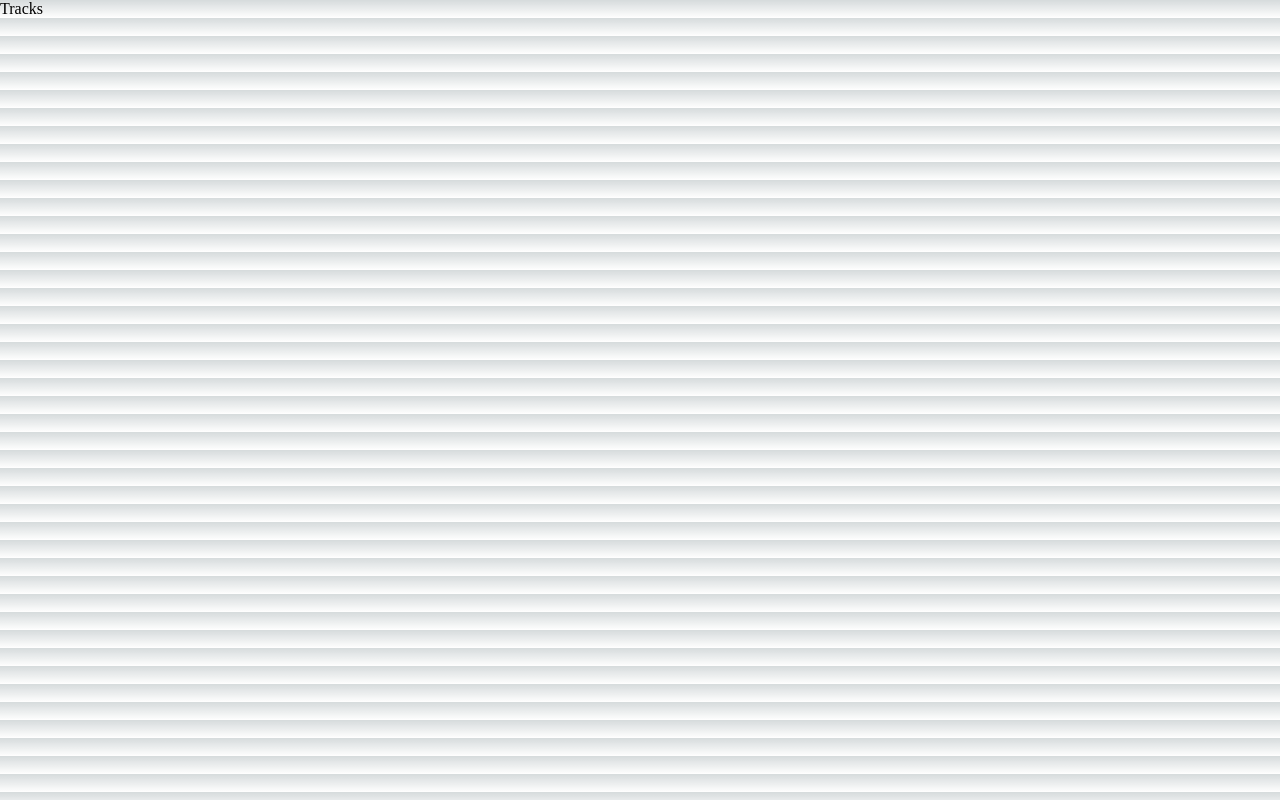
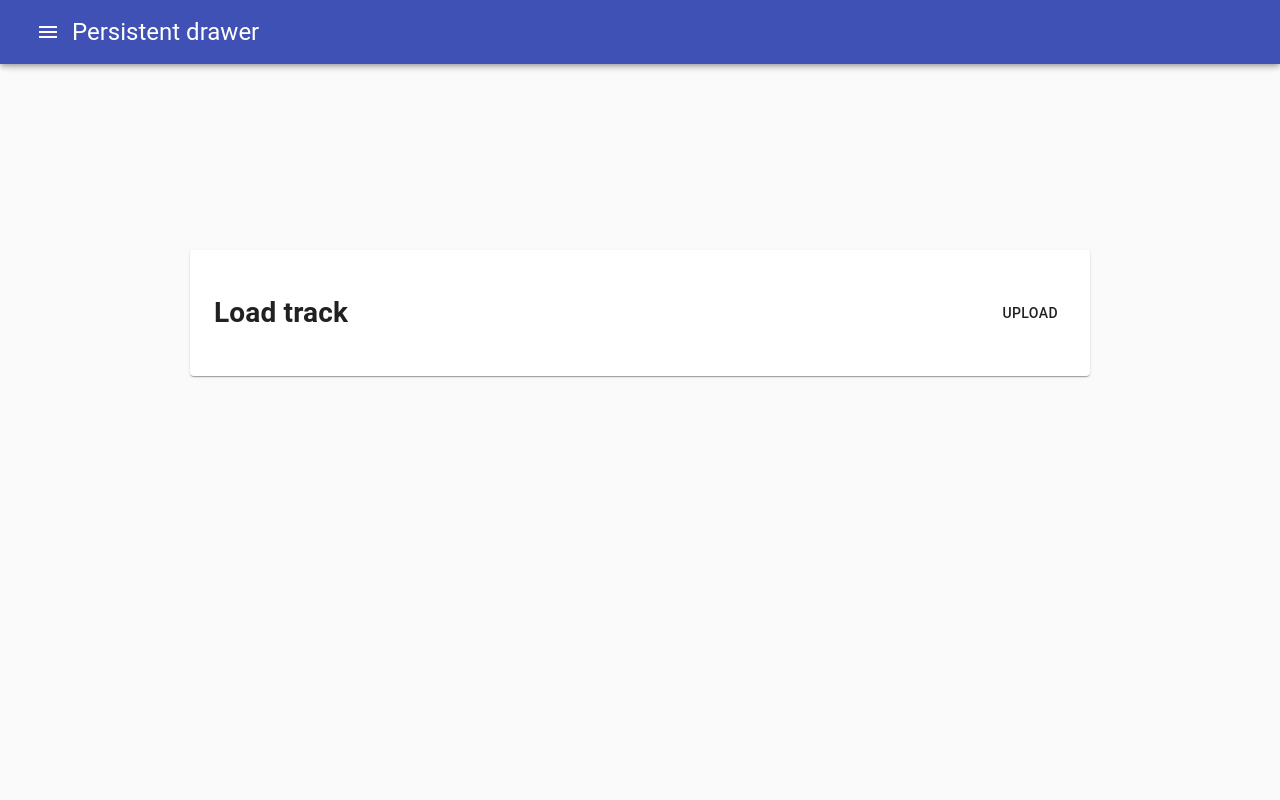
Before and after one commit to AlexeyTuzov/music-platform-client, a Next.js app: page /tracks in a window 1280 px wide. Built offline with nearby package versions, Linux system fonts and the light colour scheme.

Commit message:
Navbar styles fixed

```diff
--- /dev/null
+++ b/layouts/Main.layout.tsx
@@ -0,0 +1,19 @@
+import { FC, ReactNode } from "react";
+import Navbar from "../components/Navbar/Navbar";
+import { Container } from "@material-ui/core";
+
+interface NavbarProps {
+    children: NonNullable<ReactNode>
+}
+const MainLayout: FC<NavbarProps> = ({children}) => {
+    return (
+        <>
+        <Navbar/>
+        <Container style={{marginTop: '250px', display: 'flex', flexDirection: 'column', justifyContent: 'center', alignItems: 'center'}}>
+            {children}
+        </Container>
+        </>
+    )
+}
+
+export default MainLayout;
--- a/pages/tracks/index.tsx
+++ b/pages/tracks/index.tsx
@@ -1,9 +1,25 @@
+import { Box, Button, Card, Grid } from '@material-ui/core';
+import MainLayout from '../../layouts/Main.layout';
+import { useRouter } from 'next/router';
+
 const Tracks = () => {
-    return (
-        <div>
-            Tracks
-        </div>
-    )
-}
+	const router = useRouter();
+	return (
+		<MainLayout>
+			<Grid container justifyContent="center">
+				<Card style={{ width: 900 }}>
+					<Box p={3}>
+						<Grid container justifyContent="space-between">
+							<h1>Load track</h1>
+							<Button onClick={() => router.push('/tracks/create')}>
+								Upload
+							</Button>
+						</Grid>
+					</Box>
+				</Card>
+			</Grid>
+		</MainLayout>
+	);
+};
 
 export default Tracks;
--- a/styles/globals.css
+++ b/styles/globals.css
@@ -1,107 +1,11 @@
-:root {
-  --max-width: 1100px;
-  --border-radius: 12px;
-  --font-mono: ui-monospace, Menlo, Monaco, 'Cascadia Mono', 'Segoe UI Mono',
-    'Roboto Mono', 'Oxygen Mono', 'Ubuntu Monospace', 'Source Code Pro',
-    'Fira Mono', 'Droid Sans Mono', 'Courier New', monospace;
-
-  --foreground-rgb: 0, 0, 0;
-  --background-start-rgb: 214, 219, 220;
-  --background-end-rgb: 255, 255, 255;
-
-  --primary-glow: conic-gradient(
-    from 180deg at 50% 50%,
-    #16abff33 0deg,
-    #0885ff33 55deg,
-    #54d6ff33 120deg,
-    #0071ff33 160deg,
-    transparent 360deg
-  );
-  --secondary-glow: radial-gradient(
-    rgba(255, 255, 255, 1),
-    rgba(255, 255, 255, 0)
-  );
-
-  --tile-start-rgb: 239, 245, 249;
-  --tile-end-rgb: 228, 232, 233;
-  --tile-border: conic-gradient(
-    #00000080,
-    #00000040,
-    #00000030,
-    #00000020,
-    #00000010,
-    #00000010,
-    #00000080
-  );
-
-  --callout-rgb: 238, 240, 241;
-  --callout-border-rgb: 172, 175, 176;
-  --card-rgb: 180, 185, 188;
-  --card-border-rgb: 131, 134, 135;
-}
-
-@media (prefers-color-scheme: dark) {
-  :root {
-    --foreground-rgb: 255, 255, 255;
-    --background-start-rgb: 0, 0, 0;
-    --background-end-rgb: 0, 0, 0;
-
-    --primary-glow: radial-gradient(rgba(1, 65, 255, 0.4), rgba(1, 65, 255, 0));
-    --secondary-glow: linear-gradient(
-      to bottom right,
-      rgba(1, 65, 255, 0),
-      rgba(1, 65, 255, 0),
-      rgba(1, 65, 255, 0.3)
-    );
-
-    --tile-start-rgb: 2, 13, 46;
-    --tile-end-rgb: 2, 5, 19;
-    --tile-border: conic-gradient(
-      #ffffff80,
-      #ffffff40,
-      #ffffff30,
-      #ffffff20,
-      #ffffff10,
-      #ffffff10,
-      #ffffff80
-    );
-
-    --callout-rgb: 20, 20, 20;
-    --callout-border-rgb: 108, 108, 108;
-    --card-rgb: 100, 100, 100;
-    --card-border-rgb: 200, 200, 200;
-  }
-}
-
-* {
-  box-sizing: border-box;
-  padding: 0;
-  margin: 0;
-}
-
-html,
-body {
-  max-width: 100vw;
-  overflow-x: hidden;
+html {
+    width: 100%;
+    height: 100%;
 }
 
 body {
-  color: rbg(--foreground-rgb);
-  background: linear-gradient(
-      to bottom,
-      transparent,
-      rgb(var(--background-end-rgb))
-    )
-    rgb(var(--background-start-rgb));
+    position: absolute;
+    width: inherit;
+    height: 100vh;
+    margin: 0;
 }
-
-a {
-  color: inherit;
-  text-decoration: none;
-}
-
-@media (prefers-color-scheme: dark) {
-  html {
-    color-scheme: dark;
-  }
-}
```
Also changed, not shown: components/Navbar/Navbar.tsx (+8 -9 lines), pages/albums/index.tsx (+8 -6 lines), pages/index.tsx (+5 -5 lines), pages/tracks/create.tsx (added, +11 -0 lines).
